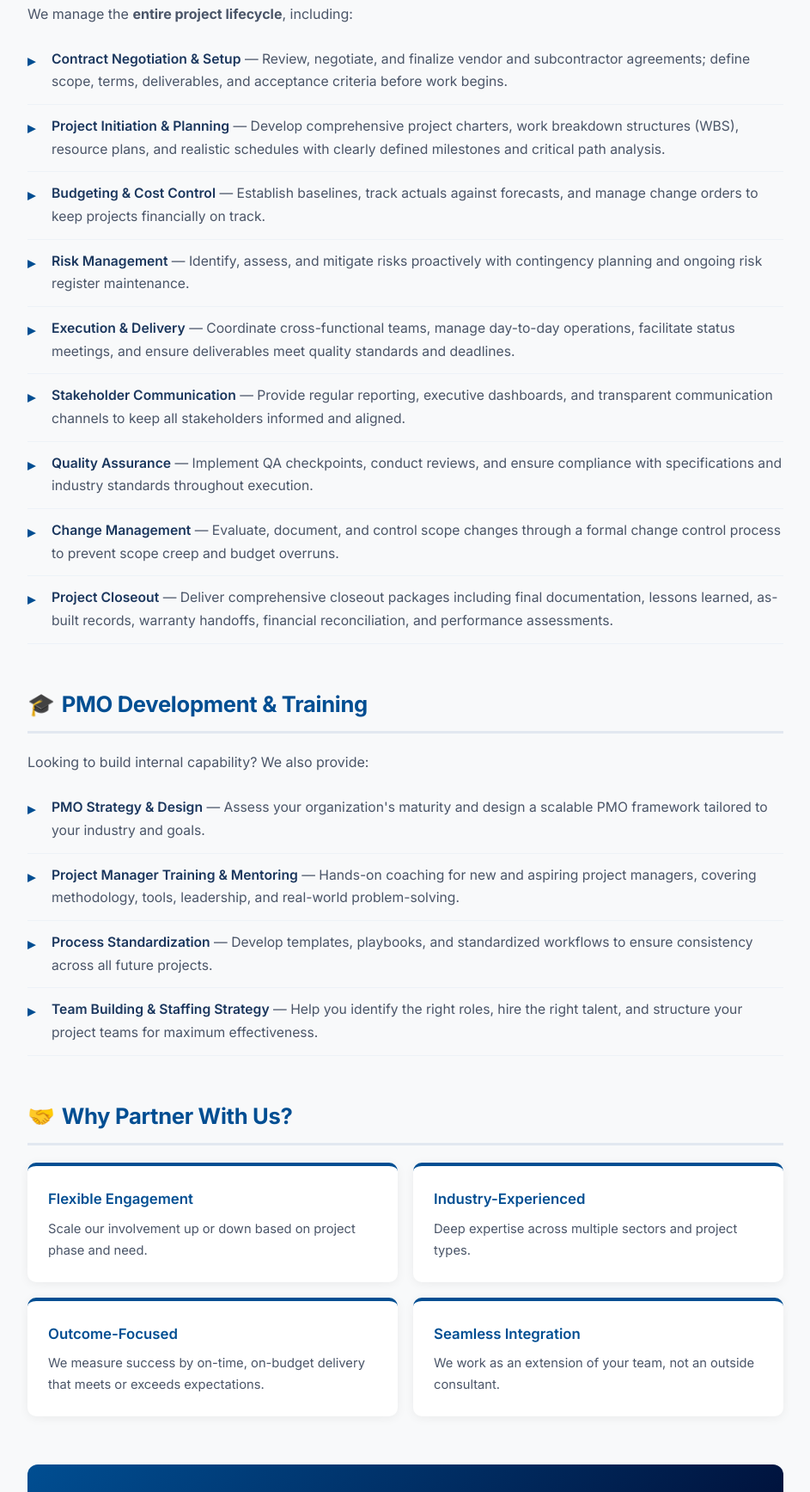
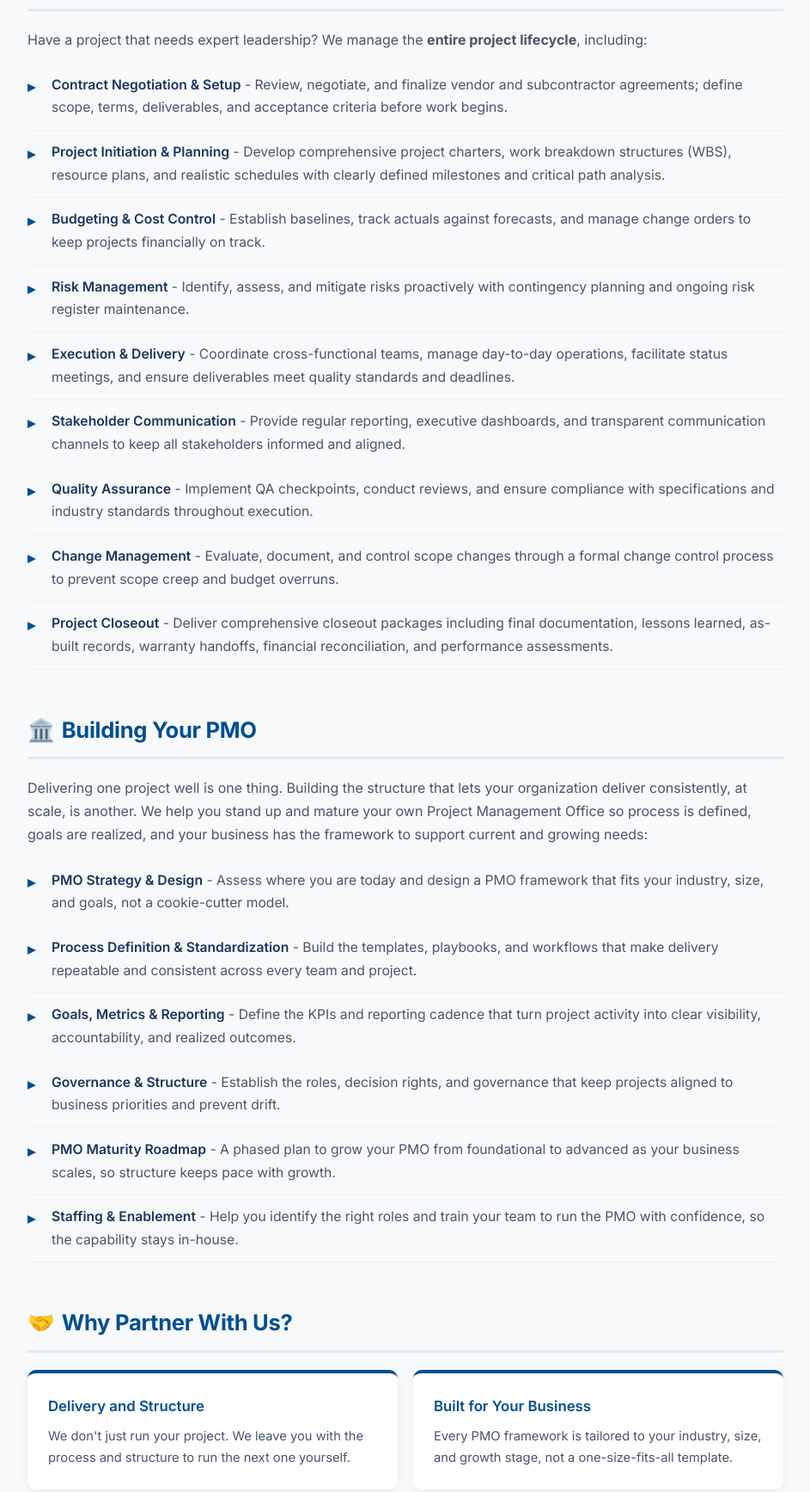
Before and after one commit to INF888/my-website, a plain HTML site: page project-management.html in a window 1280 px wide. Shown: the part 881-2616 px from the top of the page at 86% size, without its empty margins (168-1111 px from the left). Drawn offline with Linux system fonts and the light colour scheme.

Commit message:
Update project-management.html

```diff
--- a/project-management.html
+++ b/project-management.html
@@ -3,7 +3,7 @@
 <head>
   <meta charset="UTF-8">
   <meta name="viewport" content="width=device-width, initial-scale=1.0">
-  <title>Project Management | Infinite Solutions</title>
+  <title>Project Management & PMO Development | Infinite Solutions</title>
   <link rel="preconnect" href="https://fonts.googleapis.com">
   <link rel="preconnect" href="https://fonts.gstatic.com" crossorigin>
   <link href="https://fonts.googleapis.com/css2?family=Inter:wght@300;400;500;600;700;800&family=Merriweather:wght@400;700&display=swap" rel="stylesheet">
@@ -124,8 +124,8 @@
   <!-- Parallax Photo Hero -->
   <section class="hero">
     <div class="hero-content">
-      <h1>Project Management Training &amp; Services</h1>
-      <p class="subtitle">Full-Lifecycle Project Management, From Contract Negotiation to Closeout</p>
+      <h1>Project Management &amp; PMO Development</h1>
+      <p class="subtitle">Projects Delivered. PMO Built.</p>
     </div>
   </section>
 
@@ -133,59 +133,61 @@
 
     <!-- Intro -->
     <p class="intro">
-      Have a project that needs expert leadership from start to finish? Whether you're launching a new initiative, recovering a struggling project, or scaling your project management capability, we serve as your dedicated contract Project Management partner, embedded with your team and accountable for results.
+      Whether you need a seasoned project manager to lead a critical initiative from start to finish, or you want to build the structure that lets your organization deliver consistently at scale, we cover both. We bring hands-on project delivery and the expertise to stand up and mature your own Project Management Office (PMO), so process is defined, goals are realized, and your business has the structure to support both current operations and future growth.
     </p>
 
     <!-- What We Do -->
-    <h2><span class="icon">📋</span>What We Do</h2>
-    <p style="color: #4a5568; margin-bottom: 10px;">We manage the <strong>entire project lifecycle</strong>, including:</p>
+    <h2><span class="icon">📋</span>Project Delivery</h2>
+    <p style="color: #4a5568; margin-bottom: 10px;">Have a project that needs expert leadership? We manage the <strong>entire project lifecycle</strong>, including:</p>
     <ul class="service-list">
-      <li><strong>Contract Negotiation &amp; Setup</strong> — Review, negotiate, and finalize vendor and subcontractor agreements; define scope, terms, deliverables, and acceptance criteria before work begins.</li>
-      <li><strong>Project Initiation &amp; Planning</strong> — Develop comprehensive project charters, work breakdown structures (WBS), resource plans, and realistic schedules with clearly defined milestones and critical path analysis.</li>
-      <li><strong>Budgeting &amp; Cost Control</strong> — Establish baselines, track actuals against forecasts, and manage change orders to keep projects financially on track.</li>
-      <li><strong>Risk Management</strong> — Identify, assess, and mitigate risks proactively with contingency planning and ongoing risk register maintenance.</li>
-      <li><strong>Execution &amp; Delivery</strong> — Coordinate cross-functional teams, manage day-to-day operations, facilitate status meetings, and ensure deliverables meet quality standards and deadlines.</li>
-      <li><strong>Stakeholder Communication</strong> — Provide regular reporting, executive dashboards, and transparent communication channels to keep all stakeholders informed and aligned.</li>
-      <li><strong>Quality Assurance</strong> — Implement QA checkpoints, conduct reviews, and ensure compliance with specifications and industry standards throughout execution.</li>
-      <li><strong>Change Management</strong> — Evaluate, document, and control scope changes through a formal change control process to prevent scope creep and budget overruns.</li>
-      <li><strong>Project Closeout</strong> — Deliver comprehensive closeout packages including final documentation, lessons learned, as-built records, warranty handoffs, financial reconciliation, and performance assessments.</li>
+      <li><strong>Contract Negotiation &amp; Setup</strong> - Review, negotiate, and finalize vendor and subcontractor agreements; define scope, terms, deliverables, and acceptance criteria before work begins.</li>
+      <li><strong>Project Initiation &amp; Planning</strong> - Develop comprehensive project charters, work breakdown structures (WBS), resource plans, and realistic schedules with clearly defined milestones and critical path analysis.</li>
+      <li><strong>Budgeting &amp; Cost Control</strong> - Establish baselines, track actuals against forecasts, and manage change orders to keep projects financially on track.</li>
+      <li><strong>Risk Management</strong> - Identify, assess, and mitigate risks proactively with contingency planning and ongoing risk register maintenance.</li>
+      <li><strong>Execution &amp; Delivery</strong> - Coordinate cross-functional teams, manage day-to-day operations, facilitate status meetings, and ensure deliverables meet quality standards and deadlines.</li>
+      <li><strong>Stakeholder Communication</strong> - Provide regular reporting, executive dashboards, and transparent communication channels to keep all stakeholders informed and aligned.</li>
+      <li><strong>Quality Assurance</strong> - Implement QA checkpoints, conduct reviews, and ensure compliance with specifications and industry standards throughout execution.</li>
+      <li><strong>Change Management</strong> - Evaluate, document, and control scope changes through a formal change control process to prevent scope creep and budget overruns.</li>
+      <li><strong>Project Closeout</strong> - Deliver comprehensive closeout packages including final documentation, lessons learned, as-built records, warranty handoffs, financial reconciliation, and performance assessments.</li>
     </ul>
 
-    <!-- PMO Development & Training -->
-    <h2><span class="icon">🎓</span>PMO Development &amp; Training</h2>
-    <p style="color: #4a5568; margin-bottom: 10px;">Looking to build internal capability? We also provide:</p>
+    <!-- Building Your PMO -->
+    <h2><span class="icon">🏛️</span>Building Your PMO</h2>
+    <p style="color: #4a5568; margin-bottom: 10px;">Delivering one project well is one thing. Building the structure that lets your organization deliver consistently, at scale, is another. We help you stand up and mature your own Project Management Office so process is defined, goals are realized, and your business has the framework to support current and growing needs:</p>
     <ul class="service-list">
-      <li><strong>PMO Strategy &amp; Design</strong> — Assess your organization's maturity and design a scalable PMO framework tailored to your industry and goals.</li>
-      <li><strong>Project Manager Training &amp; Mentoring</strong> — Hands-on coaching for new and aspiring project managers, covering methodology, tools, leadership, and real-world problem-solving.</li>
-      <li><strong>Process Standardization</strong> — Develop templates, playbooks, and standardized workflows to ensure consistency across all future projects.</li>
-      <li><strong>Team Building &amp; Staffing Strategy</strong> — Help you identify the right roles, hire the right talent, and structure your project teams for maximum effectiveness.</li>
+      <li><strong>PMO Strategy &amp; Design</strong> - Assess where you are today and design a PMO framework that fits your industry, size, and goals, not a cookie-cutter model.</li>
+      <li><strong>Process Definition &amp; Standardization</strong> - Build the templates, playbooks, and workflows that make delivery repeatable and consistent across every team and project.</li>
+      <li><strong>Goals, Metrics &amp; Reporting</strong> - Define the KPIs and reporting cadence that turn project activity into clear visibility, accountability, and realized outcomes.</li>
+      <li><strong>Governance &amp; Structure</strong> - Establish the roles, decision rights, and governance that keep projects aligned to business priorities and prevent drift.</li>
+      <li><strong>PMO Maturity Roadmap</strong> - A phased plan to grow your PMO from foundational to advanced as your business scales, so structure keeps pace with growth.</li>
+      <li><strong>Staffing &amp; Enablement</strong> - Help you identify the right roles and train your team to run the PMO with confidence, so the capability stays in-house.</li>
     </ul>
 
     <!-- Why Partner With Us -->
     <h2><span class="icon">🤝</span>Why Partner With Us?</h2>
     <div class="cards">
       <div class="card">
-        <h3>Flexible Engagement</h3>
-        <p>Scale our involvement up or down based on project phase and need.</p>
+        <h3>Delivery and Structure</h3>
+        <p>We don't just run your project. We leave you with the process and structure to run the next one yourself.</p>
       </div>
       <div class="card">
-        <h3>Industry-Experienced</h3>
-        <p>Deep expertise across multiple sectors and project types.</p>
+        <h3>Built for Your Business</h3>
+        <p>Every PMO framework is tailored to your industry, size, and growth stage, not a one-size-fits-all template.</p>
       </div>
       <div class="card">
         <h3>Outcome-Focused</h3>
-        <p>We measure success by on-time, on-budget delivery that meets or exceeds expectations.</p>
+        <p>We measure success by on-time, on-budget delivery and by goals that actually get realized.</p>
       </div>
       <div class="card">
         <h3>Seamless Integration</h3>
-        <p>We work as an extension of your team, not an outside consultant.</p>
+        <p>We work as an extension of your team, not an outside consultant, and build capability that stays with you.</p>
       </div>
     </div>
 
     <!-- CTA -->
     <div class="cta">
-      <h2>Ready to Get Your Project on Track?</h2>
-      <p>Let's discuss how we can support your next initiative.</p>
+      <h2>Ready to Deliver Projects and Build Your PMO?</h2>
+      <p>Let's discuss how we can support your next initiative and your long-term structure.</p>
       <a href="contact.html" class="cta-btn">Contact Us Today</a>
     </div>
 
```
